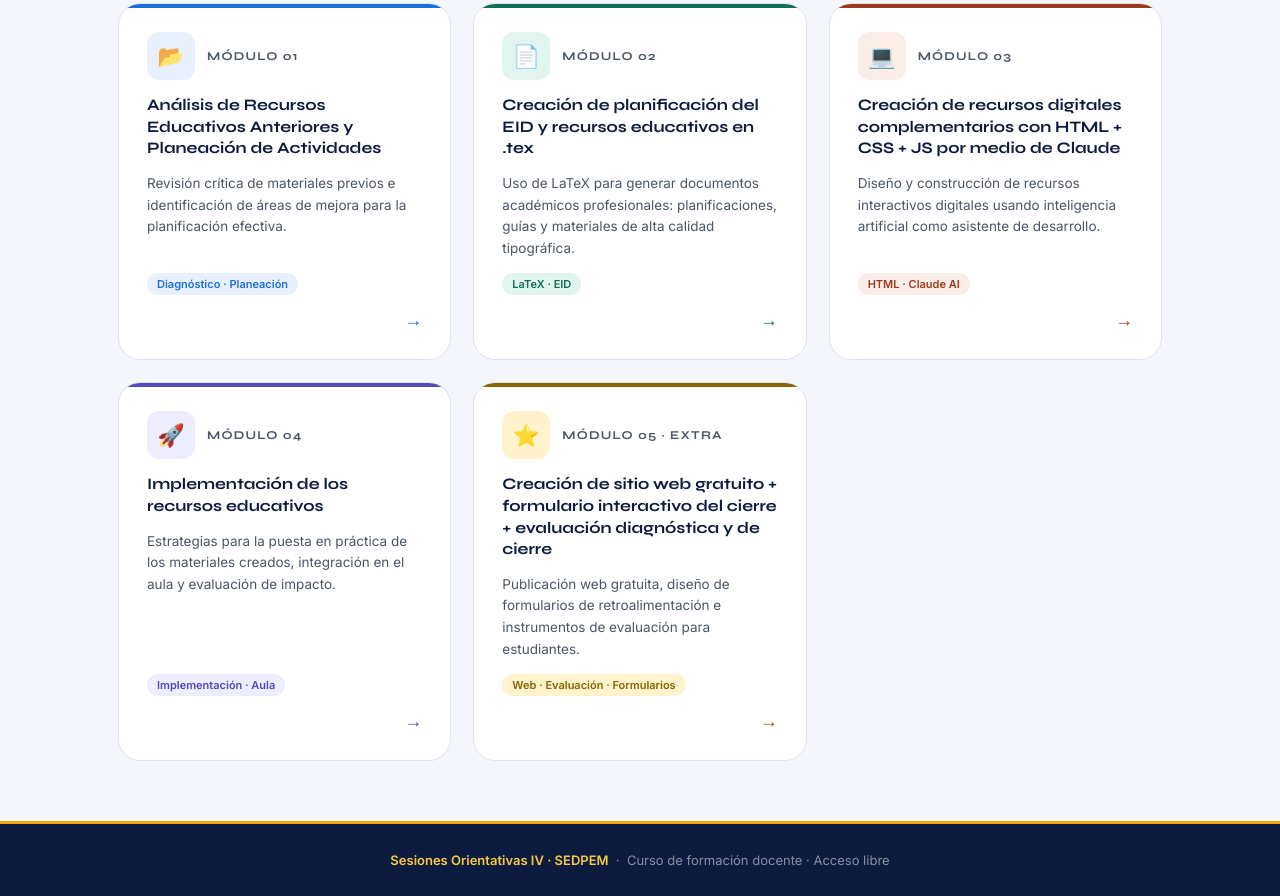
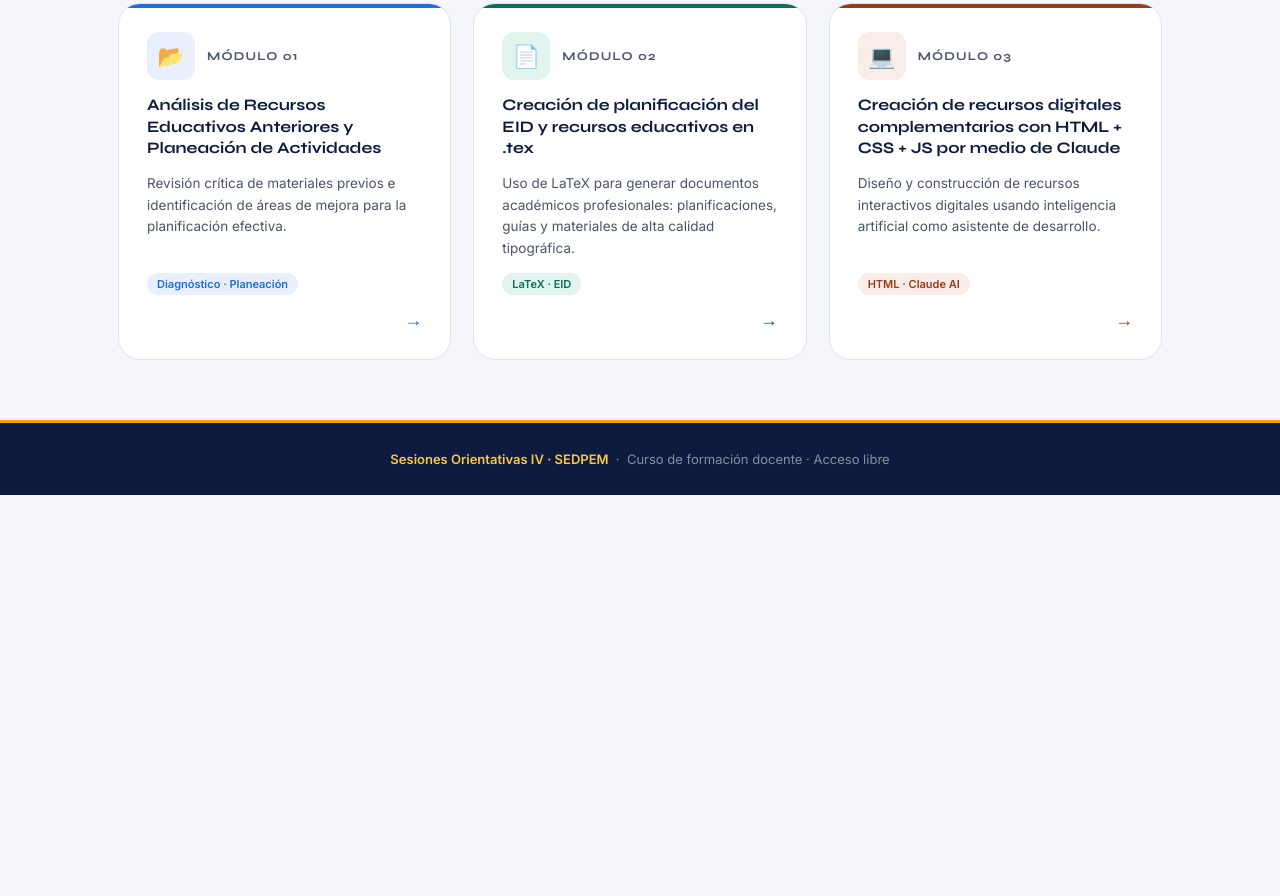
Before and after one commit to ComplementoMatematico/SESIONES_ORIENTATIVAS, a plain HTML site: page index.html in a window 1280 px wide. Shown: the part 864-1760 px from the top of the page. After the commit the page ends 1359 px from the top, so only its background shows below. Drawn offline with Linux system fonts and the light colour scheme.

Commit message:
Update index.html

```diff
--- a/index.html
+++ b/index.html
@@ -79,28 +79,6 @@
         <span class="modulo-arrow" style="color:#993c1d;">→</span>
       </a>
 
-      <a href="modulos/modulo-04.html" class="modulo-card" style="--card-color:#534ab7;--card-bg:#eeedfe;">
-        <div style="display:flex;align-items:center;gap:12px;">
-          <div class="modulo-icon" style="background:#eeedfe;">🚀</div>
-          <span class="modulo-num">Módulo 04</span>
-        </div>
-        <h3>Implementación de los recursos educativos</h3>
-        <p class="modulo-desc">Estrategias para la puesta en práctica de los materiales creados, integración en el aula y evaluación de impacto.</p>
-        <span class="modulo-tag" style="background:#eeedfe;color:#534ab7;">Implementación · Aula</span>
-        <span class="modulo-arrow" style="color:#534ab7;">→</span>
-      </a>
-
-      <a href="modulos/modulo-05.html" class="modulo-card modulo-extra" style="--card-color:#856404;--card-bg:#fff3cd;">
-        <div style="display:flex;align-items:center;gap:12px;">
-          <div class="modulo-icon" style="background:#fff3cd;">⭐</div>
-          <span class="modulo-num">Módulo 05 · Extra</span>
-        </div>
-        <h3>Creación de sitio web gratuito + formulario interactivo del cierre + evaluación diagnóstica y de cierre</h3>
-        <p class="modulo-desc">Publicación web gratuita, diseño de formularios de retroalimentación e instrumentos de evaluación para estudiantes.</p>
-        <span class="modulo-tag">Web · Evaluación · Formularios</span>
-        <span class="modulo-arrow" style="color:#856404;">→</span>
-      </a>
-
     </div>
   </main>
 
```
